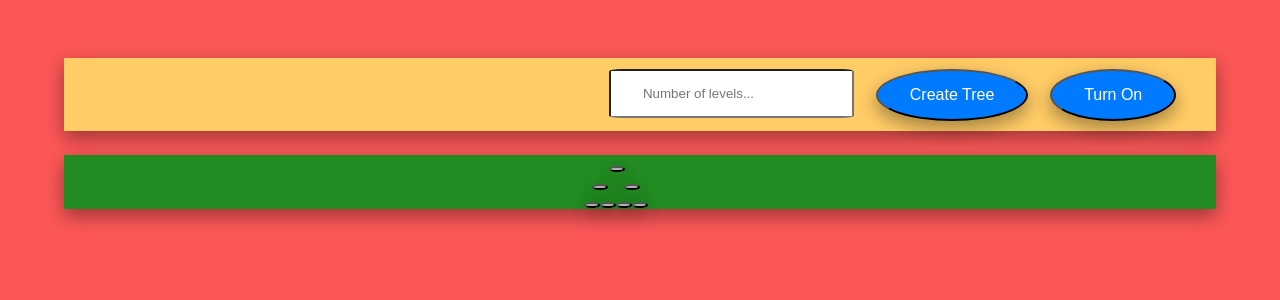
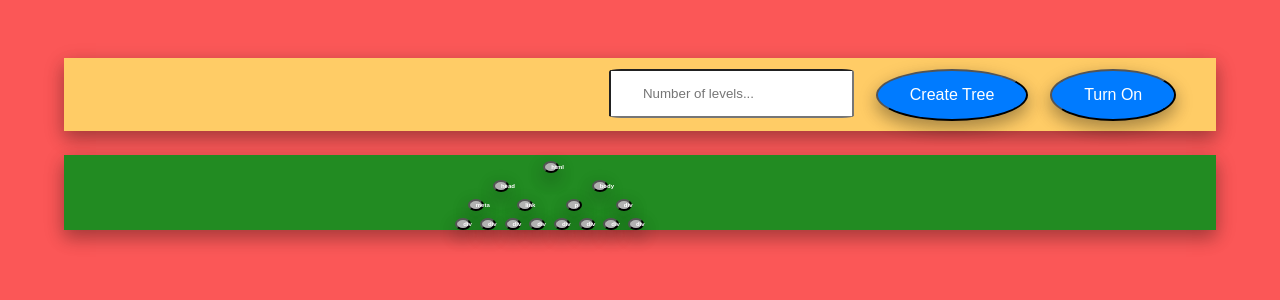
Before and after one commit to GustavoLastra/weihnachtsDOM-react, a React (Create React App) app in the folder weihnachtsbaum/: page / in a window 1280 px wide. Shown: the top 300 px of the page. Built offline with nearby package versions, Linux system fonts and the light colour scheme.

Commit message:
add create tree recursive

```diff
--- a/weihnachtsbaum/src/component/Led.js
+++ b/weihnachtsbaum/src/component/Led.js
@@ -22,11 +22,11 @@ class Led extends Component {
         return (
             <div id="hola">
                 <button style={led.buttonState=== true? styles.backgroundOn:styles.backgroundOff } >
-{/*
+
 
                     {led.label}
 
-*/}
+
                 </button>
                 <LedList ledList={led.ledList}/>
             </div>
@@ -74,11 +74,11 @@ const styles = {
         margin: "1% 1%",
         borderRadius: "50%",
         outline: "none",
-        /*textAlign: "center",
+        textAlign: "center",
         textDecoration: "none",
         fontSize: "10%",
         color: "white",
-        fontWeight: "bold"*/
+        fontWeight: "bold"
 
 
     },
--- a/weihnachtsbaum/src/component/LedList.js
+++ b/weihnachtsbaum/src/component/LedList.js
@@ -10,7 +10,6 @@ class LedList extends Component {
     }
     render() {
         const { ledList } = this.props;
-        console.log("LEDLIST ledList: "+ JSON.stringify(ledList));
         return (
             <div style={styles.ledList}>
                 {
--- a/weihnachtsbaum/src/component/Tools.js
+++ b/weihnachtsbaum/src/component/Tools.js
@@ -28,7 +28,6 @@ class Tools extends Component {
 
     handleChange(event) {
         this.setState({value: event.target.value});
-        console.log("this.state.value: " + this.state.value);
     }
 
     render() {
--- a/weihnachtsbaum/src/component/Tree.js
+++ b/weihnachtsbaum/src/component/Tree.js
@@ -8,12 +8,13 @@ class Tree extends Component {
         super();
         this.state = {
             ledList: InitialLedList,
-            numberOfLevels: 3,
+            numberOfLevels: 4,
         };
         //this.addLedRow = this.addLedRow.bind(this);
         this.onTurn = this.onTurn.bind(this);
         this.recursiveTurn = this.recursiveTurn.bind(this);
         this.onCreate = this.onCreate.bind(this);
+        this.recursiveCreate = this.recursiveCreate.bind(this);
     }
 
     recursiveTurn(turn, tempArray, seed) {
@@ -21,7 +22,7 @@ class Tree extends Component {
         console.log("recursiveTurn tempArray: " + JSON.stringify(tempArray))
 
         // TERMINATION
-        if (seed < 0) return;
+        if (seed < 1) return;
 
         // BASE
         tempArray.map(object => {
@@ -49,22 +50,41 @@ class Tree extends Component {
         this.setState({ledList: tempArray})
     }
 
-    onCreate(levels) {
-        let newTree = {ledList: []};
-        var ledCounter;
-        var row;
+    recursiveCreate(levels, actualLevel, newLed) {
+        console.log("actualLevel " + actualLevel);
+        //Termination
+        if (actualLevel === levels) return;
 
-        for (row = 0, ledCounter = 1; row < levels; row++, ledCounter++ ) {    //ledCounter*=2
-            let newLeds = {"leds": []}
-            for (var i=0 ; i  < ledCounter ; i++ ) {
-                let newLed = { label: "div", parentId: 0, ownId: 0, buttonState : false };
-                newLeds.leds.push(newLed);
-            }
-            newTree.ledRows.push(newLeds);
+        var led = {
+            label: "div",
+            buttonState: false,
+            ledList: []
+        };
+
+        if (actualLevel === 0) {
+
+            actualLevel++;
+            newLed.push(led);
+            return (this.recursiveCreate(levels, actualLevel, newLed[0].ledList));
+        } else if(actualLevel < levels){
+            actualLevel++;
+            newLed.push(led);
+            newLed.push(led);
+            return (this.recursiveCreate(levels, actualLevel, newLed[0].ledList));
+            return (this.recursiveCreate(levels, actualLevel, newLed[1].ledList));
         }
 
-        this.setState({ledRows: newTree.ledRows})
+    }
 
+
+
+    onCreate(levels) {
+
+        let newTree = [];
+        let actualLevel = 0;
+
+        this.recursiveCreate(levels, actualLevel, newTree);
+        this.setState({ledList: newTree})
     }
 
 
--- a/weihnachtsbaum/src/data.js
+++ b/weihnachtsbaum/src/data.js
@@ -3,13 +3,25 @@ const InitialLedList = [{
             buttonState : false,
             ledList: [
                 {label: "head", buttonState : false, ledList: [
-                            {label: "meta", buttonState : false, ledList: [] },
-                            {label: "link", buttonState : false, ledList: []}
+                            {label: "meta", buttonState : false, ledList: [
+                                    {label: "div", buttonState : false, ledList: []},
+                                    {label: "div", buttonState : false, ledList: []},
+                                ] },
+                            {label: "link", buttonState : false, ledList: [
+                                    {label: "div", buttonState : false, ledList: []},
+                                    {label: "div", buttonState : false, ledList: []},
+                                ]}
                             ]
                 },
                 {label: "body", buttonState : false, ledList: [
-                        {label: "p",buttonState : false, ledList: []},
-                        {label: "div", buttonState : false, ledList: []}
+                        {label: "p",buttonState : false, ledList: [
+                                {label: "div", buttonState : false, ledList: []},
+                                {label: "div", buttonState : false, ledList: []},
+                            ]},
+                        {label: "div", buttonState : false, ledList: [
+                                {label: "div", buttonState : false, ledList: []},
+                                {label: "div", buttonState : false, ledList: []},
+                            ]}
                         ]
                 }]
             }]
```
